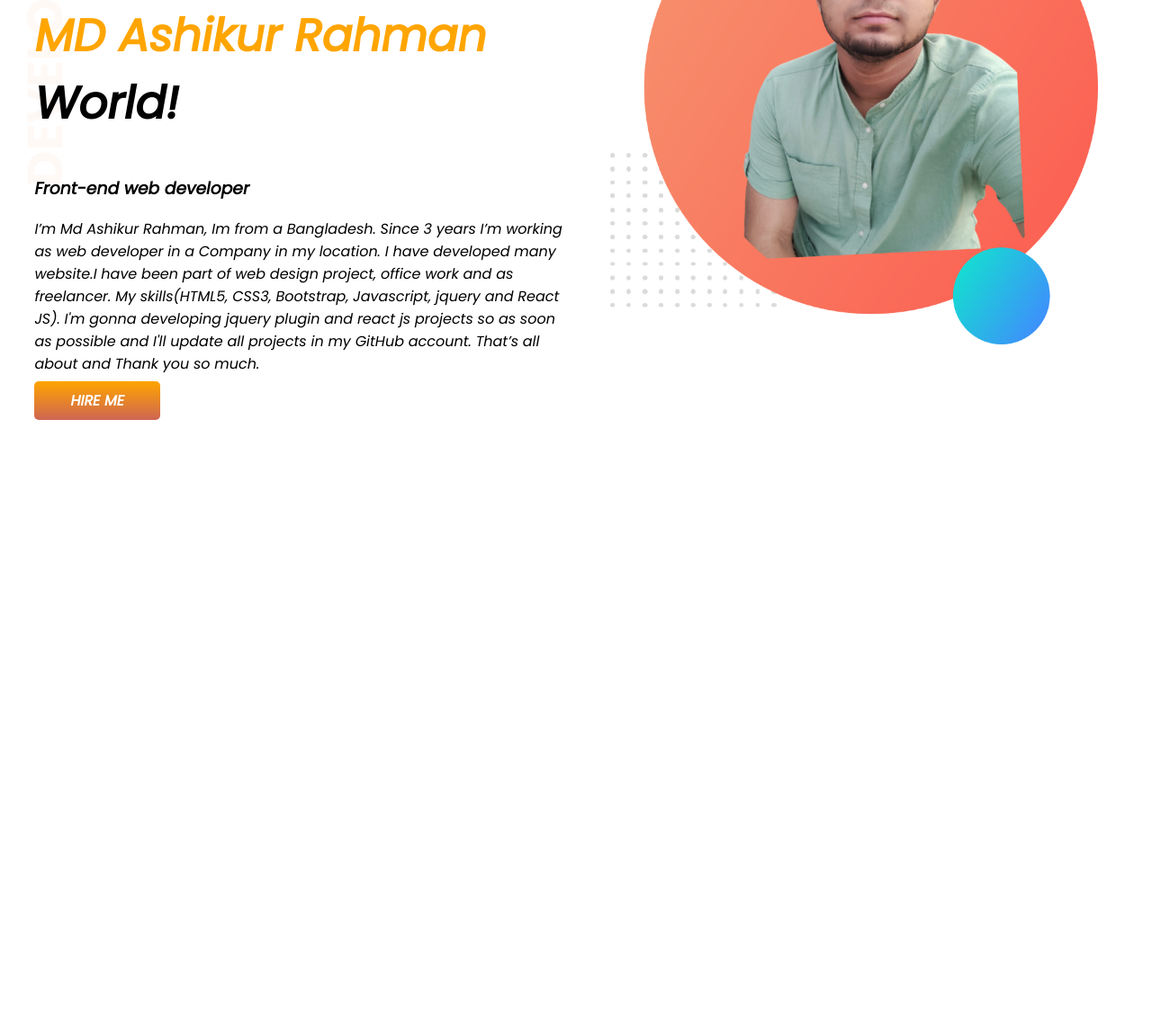
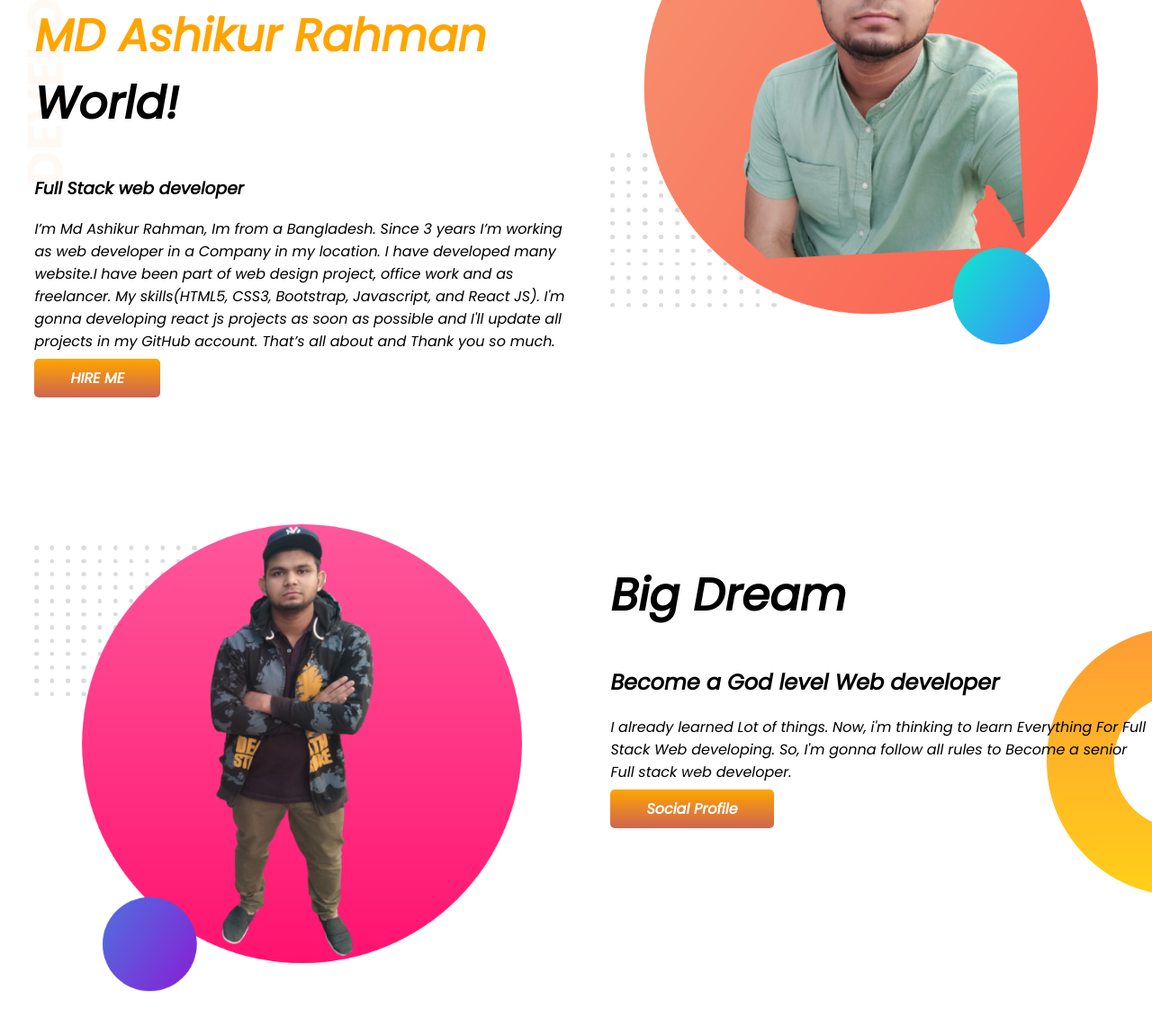
Before and after one commit to iamAshiq1/developer-portfolio, a plain HTML site: page index.html in a window 1280 px wide. Shown: the part 155-1296 px from the top of the page at 90% size. Before the commit the page ends 800 px from the top, so only its background shows below. Drawn offline with Linux system fonts and the light colour scheme.

Commit message:
commited

```diff
--- a/index.html
+++ b/index.html
@@ -15,13 +15,13 @@
     <div class="GG">
         <h1>Welcome To</h1>
         <h1><span class="Name">MD Ashikur Rahman</span> World!</h1>
-        <h3>Front-end web developer</h3>
+        <h3>Full Stack web developer</h3>
             <p>
             I’m Md Ashikur Rahman, Im from a Bangladesh.
             Since 3 years I’m working as web developer in a Company in my location.
             I have developed many website.I have been part of web design project, office work and as freelancer.
-            My skills(HTML5, CSS3, Bootstrap, Javascript, jquery and React JS).
-            I'm gonna developing jquery plugin and react js projects so as soon as possible
+            My skills(HTML5, CSS3, Bootstrap, Javascript, and React JS).
+            I'm gonna developing react js projects as soon as possible
             and I'll update all projects in my GitHub account.
             That’s all about and Thank you so much.
             </p>
@@ -32,6 +32,18 @@
         <img src="images/my-bg.png" alt="">
     </div>
 </section>
+<section class="bottom-banner">
+    <div class="GG">
+        <img src="images/my-bg2.png" alt="">
+    </div>
+    <div class="GG">
+        <h1>Big Dream</h2>
+        <h2>Become a God level Web developer</h2>
+        <p>I already learned Lot of things. Now, i'm thinking to learn Everything For Full Stack Web developing. So, I'm gonna follow all rules to Become a senior Full stack web developer.</p>
+        <a class="link-button" target="_blank" href="https://www.facebook.com/mdashikurrahman1998">Social Profile</a>
+    </div>
+
+</section>
 
 </body>
 </html>
--- a/style.css
+++ b/style.css
@@ -1,16 +1,38 @@
-body{font-family: 'Poppins', sans-serif;
-     margin: 0;}
-h1{font-size: 50px;}
-.Name{color:orange;}
-section{display: flex;}
-.GG{width: 50%;
-    padding-left: 3%;}
-.GG img{width: 90%;}
-.link-button{text-decoration: none;
-             background-image: linear-gradient(orange, rgb(206, 101, 82));
-             color: white;
-             font-weight: 600;
-             padding: 10px 40px;
-             border-radius: 5px;}
-.top-banner{background-image:url(images/top-banner.png);
-            background-repeat: no-repeat;}
+body{
+    font-family: 'Poppins', sans-serif;
+     margin: 0;
+}
+h1{
+    font-size: 50px;
+}
+.Name{
+    color:orange;
+}
+section{
+    display: flex;
+    margin-bottom: 150px;
+}
+.GG{
+    width: 50%;
+    padding-left: 3%;
+}
+.GG img{
+    width: 90%;
+}
+.link-button{
+    text-decoration: none;
+    background-image: linear-gradient(orange, rgb(206, 101, 82));
+    color: white;
+    font-weight: 600;
+    padding: 10px 40px;
+    border-radius: 5px;
+}
+.top-banner{
+    background-image:url(images/top-banner.png);
+    background-repeat: no-repeat;
+}
+.bottom-banner{
+    background-image:url(images/dream-bg.png);
+    background-repeat: no-repeat;
+    background-position: right;
+}
```
